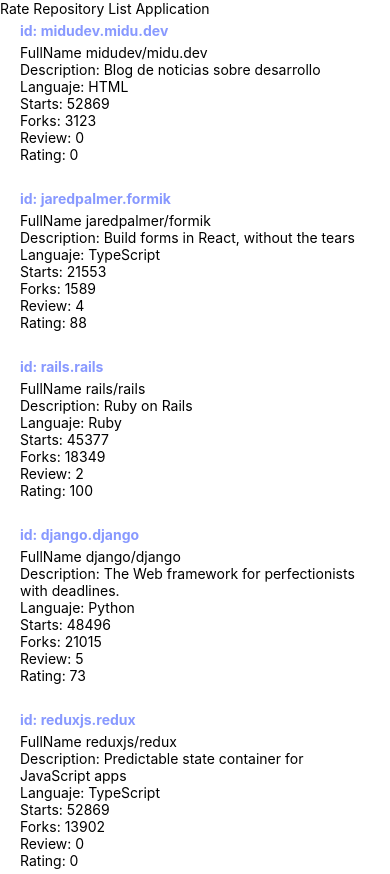
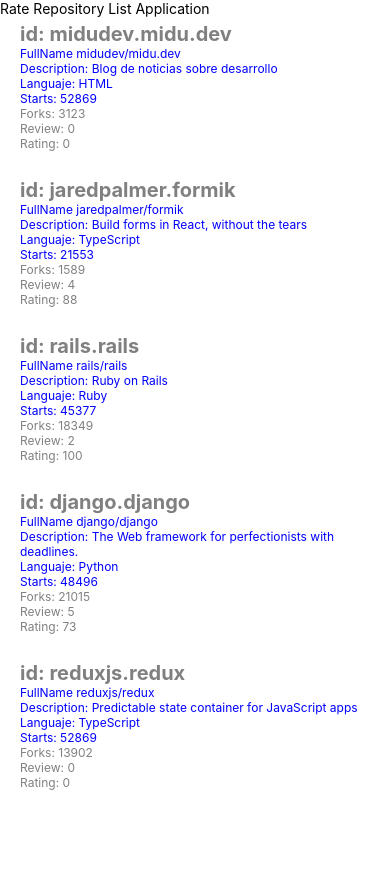
Before and after one commit to AntonioJRuizG/repository-rate-app, a React Native app: screen / in a window 390 px wide. After the commit the page ends 844 px from the top, so only its background shows below. Built offline with nearby package versions, Linux system fonts and the light colour scheme.

Commit message:
Composition styled text component

```diff
--- a/src/components/RepositoryListItem.jsx
+++ b/src/components/RepositoryListItem.jsx
@@ -1,4 +1,5 @@
 import { View, Text, StyleSheet } from 'react-native';
+import StyledText from './StyledText';
 
 const styles = StyleSheet.create({
 	container: {
@@ -16,14 +17,16 @@
 const RepositoryListItem = (item) => {
 	return (
 		<View key={item.id} style={styles.container}>
-			<Text style={styles.strong}>id: {item.id}</Text>
-			<Text>FullName {item.fullName}</Text>
-			<Text>Description: {item.description}</Text>
-			<Text>Languaje: {item.language}</Text>
-			<Text>Starts: {item.stargazersCount}</Text>
-			<Text>Forks: {item.forksCount}</Text>
-			<Text>Review: {item.reviewCount}</Text>
-			<Text>Rating: {item.ratingAverage}</Text>
+			<StyledText big bold>
+				id: {item.id}
+			</StyledText>
+			<StyledText blue>FullName {item.fullName}</StyledText>
+			<StyledText blue>Description: {item.description}</StyledText>
+			<StyledText blue>Languaje: {item.language}</StyledText>
+			<StyledText blue>Starts: {item.stargazersCount}</StyledText>
+			<StyledText small>Forks: {item.forksCount}</StyledText>
+			<StyledText small>Review: {item.reviewCount}</StyledText>
+			<StyledText small>Rating: {item.ratingAverage}</StyledText>
 		</View>
 	);
 };
--- /dev/null
+++ b/src/components/StyledText.jsx
@@ -0,0 +1,32 @@
+import React from 'react';
+import { Text, StyleSheet } from 'react-native';
+
+const styles = StyleSheet.create({
+	text: {
+		fontSize: 12,
+		color: 'grey',
+	},
+	bold: {
+		fontWeight: 'bold',
+	},
+	blue: {
+		color: 'blue',
+	},
+	big: {
+		fontSize: 20,
+	},
+	small: {
+		fontSize: 10,
+	},
+});
+
+export default function StyledText({ blue, bold, big, small, children }) {
+	const textStyles = [
+		styles.text,
+		blue && styles.blue,
+		bold && styles.bold,
+		big && styles.big,
+		small & styles.small,
+	];
+	return <Text style={textStyles}>{children}</Text>;
+}
```
